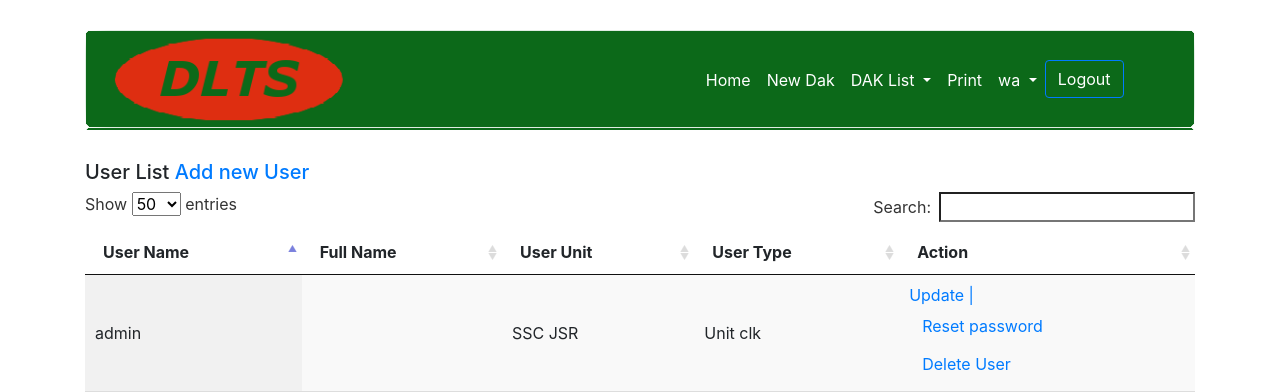
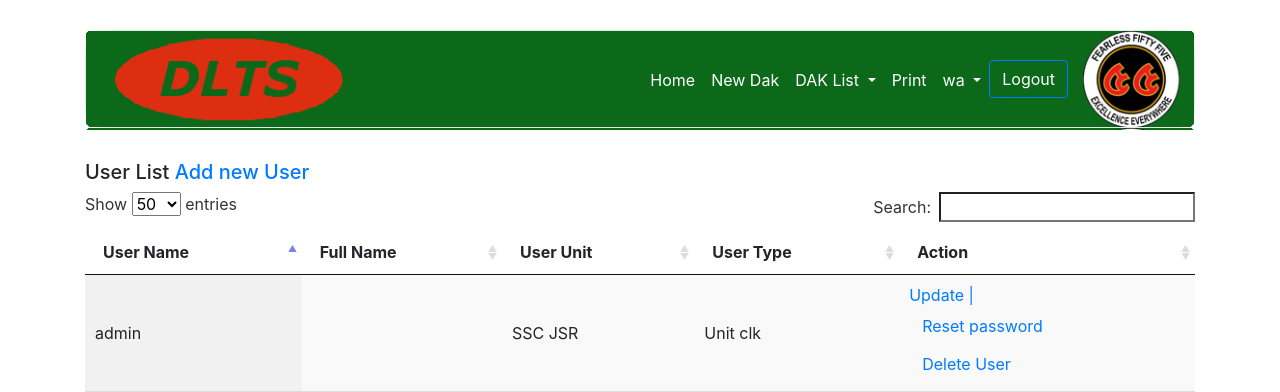
Before and after one commit to mdwazed/sigcen, a Django app: page /user_list in a window 1280 px wide. Shown: the top 392 px of the page. Run offline with Django 3.2, Linux system fonts and the light colour scheme; a user stored in the database is signed in; data comes from the database, SQL or seed files in the repository; some libraries are stand-ins or nearby versions.

Commit message:
55 logo added in top banner

```diff
--- a/stp/tsp/transit_slip/static/assets/stylesheets/style.css
+++ b/stp/tsp/transit_slip/static/assets/stylesheets/style.css
@@ -77,7 +77,7 @@
     background-size: contain;
     display: flex;
     flex-direction: row-reverse;
-    padding-right: 5%;
+    padding-right: 10%;
 }
 
 
--- a/stp/tsp/transit_slip/templates/transit_slip/top_nav.html
+++ b/stp/tsp/transit_slip/templates/transit_slip/top_nav.html
@@ -1,7 +1,7 @@
 {% load static %}
 
 <div class="container">
-    <div class="top-banner" style="background-image: url({% static  'assets/images/dlts_banner.png' %});">
+    <div class="top-banner" style="background-image: url({% static  'assets/images/dlts_banner_2.png' %});">
 
         {% if user.is_authenticated and user.profile.user_type == "sc" %}
         <nav class="navbar navbar-expand-lg navbar-light">
```
Also changed, not shown: stp/tsp/transit_slip/static/assets/images/dlts_banner_2.png (added).
